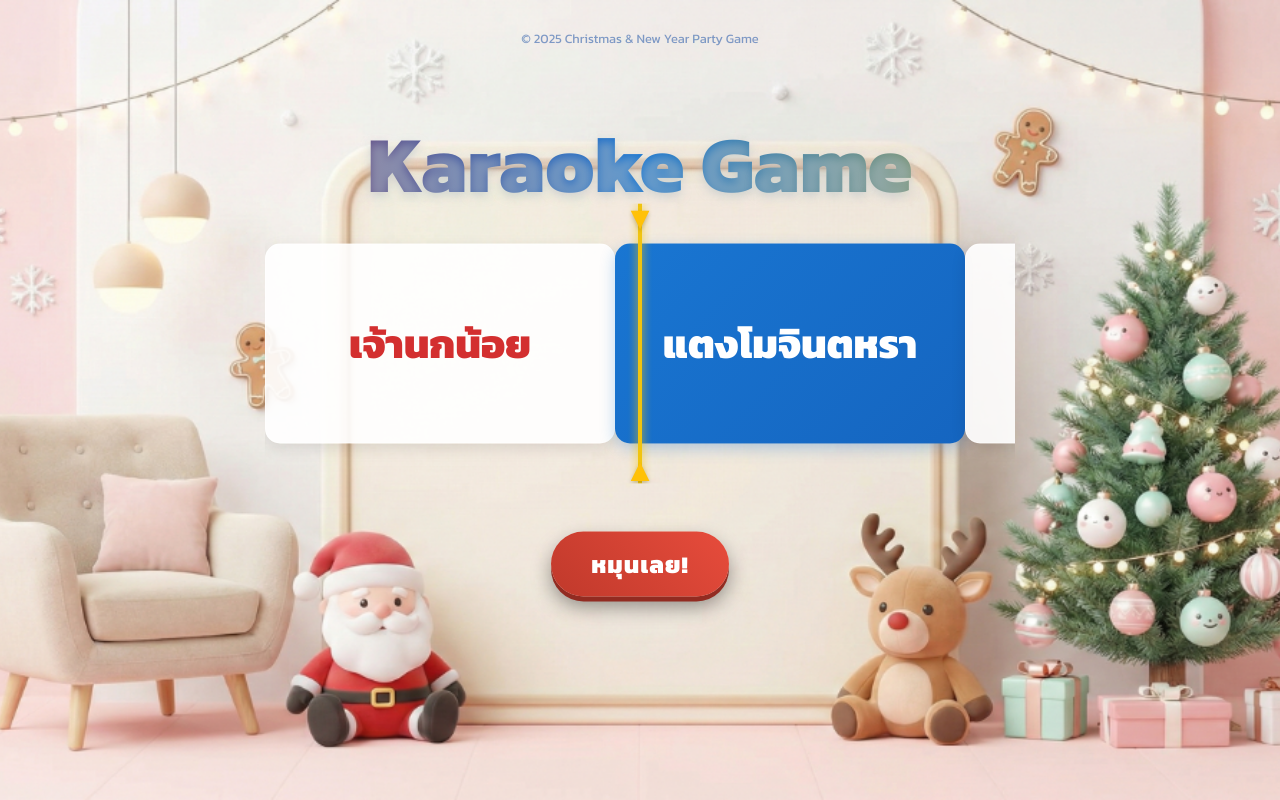
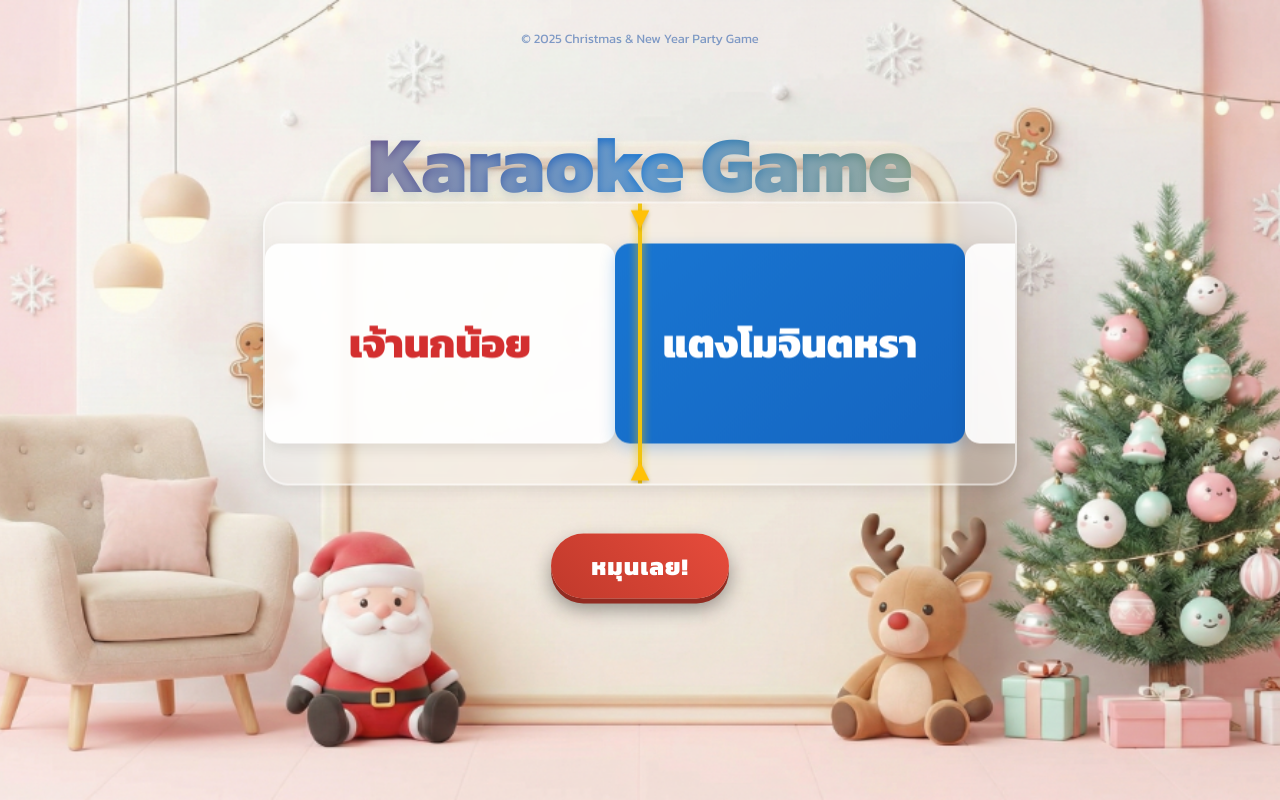
Before and after one commit to Malztt/patyyyyy, a React (Vite) app: page / in a window 1280 px wide. Built offline with nearby package versions, Linux system fonts and the light colour scheme.

Commit message:
Style: Add Glass Pane Frame to Spinner

```diff
--- a/src/components/HorizontalSpinner.css
+++ b/src/components/HorizontalSpinner.css
@@ -4,9 +4,12 @@
     max-width: 750px;
     height: 280px;
     overflow: hidden;
-    background: transparent;
-    border: none;
-    box-shadow: none;
+    background: rgba(255, 255, 255, 0.15);
+    backdrop-filter: blur(5px);
+    -webkit-backdrop-filter: blur(5px);
+    border: 2px solid rgba(255, 255, 255, 0.5);
+    border-radius: 25px;
+    box-shadow: 0 4px 15px rgba(0, 0, 0, 0.1);
     display: flex;
     align-items: center;
 }
```
